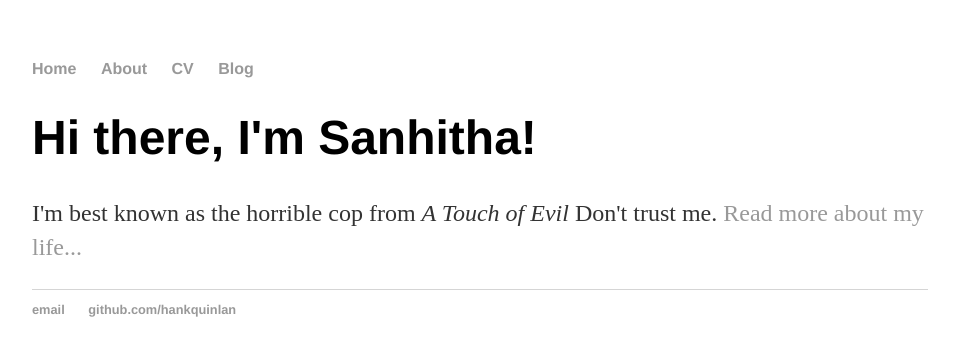
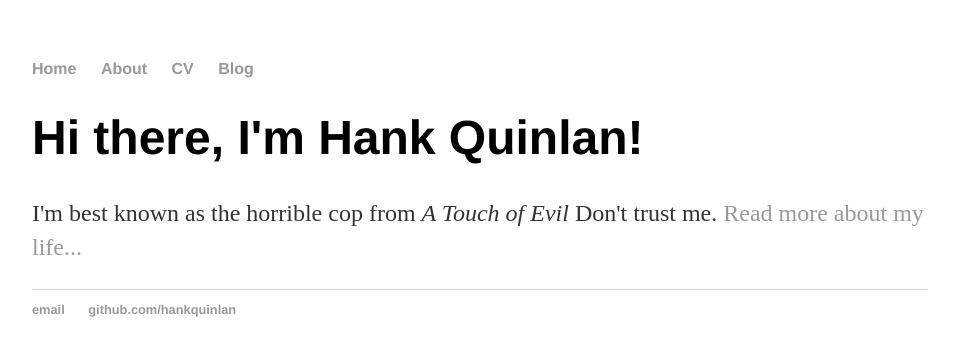
Before and after one commit to sanhithac/sanhithac.github.io, a Jekyll site: the page built from index.html, in a window 1280 px wide. Shown: the top 356 px of the page, without its empty margins (160-1115 px from the left). Built offline with Jekyll 4.4.1, drawn with Linux system fonts in a browser that asks for light colours.

Commit message:
Update index.html

```diff
--- a/index.html
+++ b/index.html
@@ -1,30 +1,8 @@
-<!DOCTYPE html>
-<html>
-	<head>
-		<title>Sanhitha Cherukupally</title>
-		<!-- link to main stylesheet -->
-		<link rel="stylesheet" type="text/css" href="/css/main.css">
-	</head>
-	<body>
-		<nav>
-    		<ul>
-        		<li><a href="/">Home</a></li>
-	        	<li><a href="/about">About</a></li>
-        		<li><a href="/cv">CV</a></li>
-        		<li><a href="/blog">Blog</a></li>
-    		</ul>
-		</nav>
-		<div class="container">
-    		<div class="blurb">
-        		<h1>Hi there, I'm Sanhitha!</h1>
-				<p>I'm best known as the horrible cop from <em>A Touch of Evil</em> Don't trust me. <a href="/about">Read more about my life...</a></p>
-    		</div><!-- /.blurb -->
-		</div><!-- /.container -->
-		<footer>
-    		<ul>
-        		<li><a href="mailto:sanhitha.cb@gmail.com">email</a></li>
-        		<li><a href="https://github.com/hankquinlan">github.com/hankquinlan</a></li>
-			</ul>
-		</footer>
-	</body>
-</html>
+---
+layout: default
+title: Hank Quinlan, Horrible Cop
+---
+<div class="blurb">
+	<h1>Hi there, I'm Hank Quinlan!</h1>
+	<p>I'm best known as the horrible cop from <em>A Touch of Evil</em> Don't trust me. <a href="/about">Read more about my life...</a></p>
+</div><!-- /.blurb -->
```
